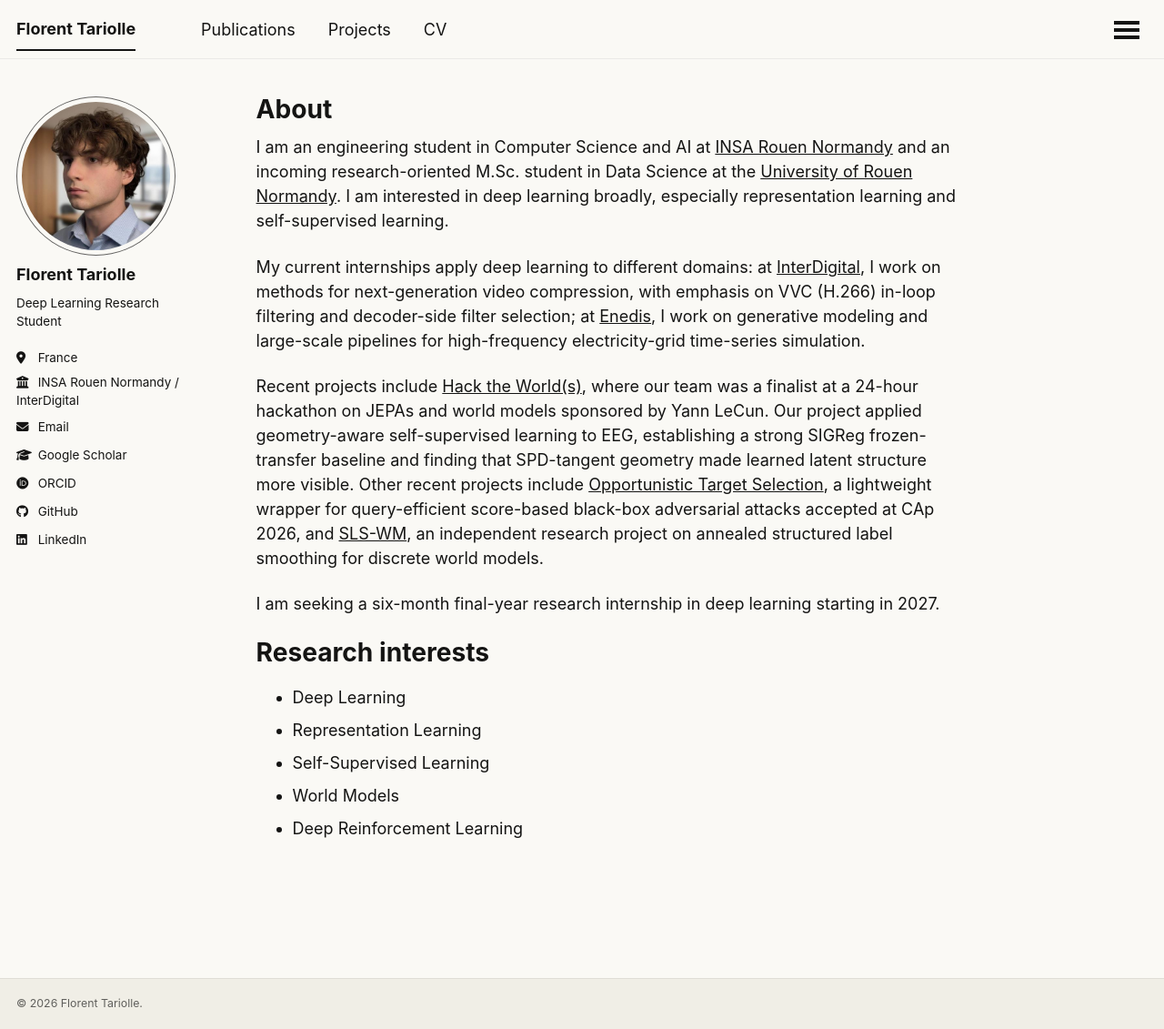
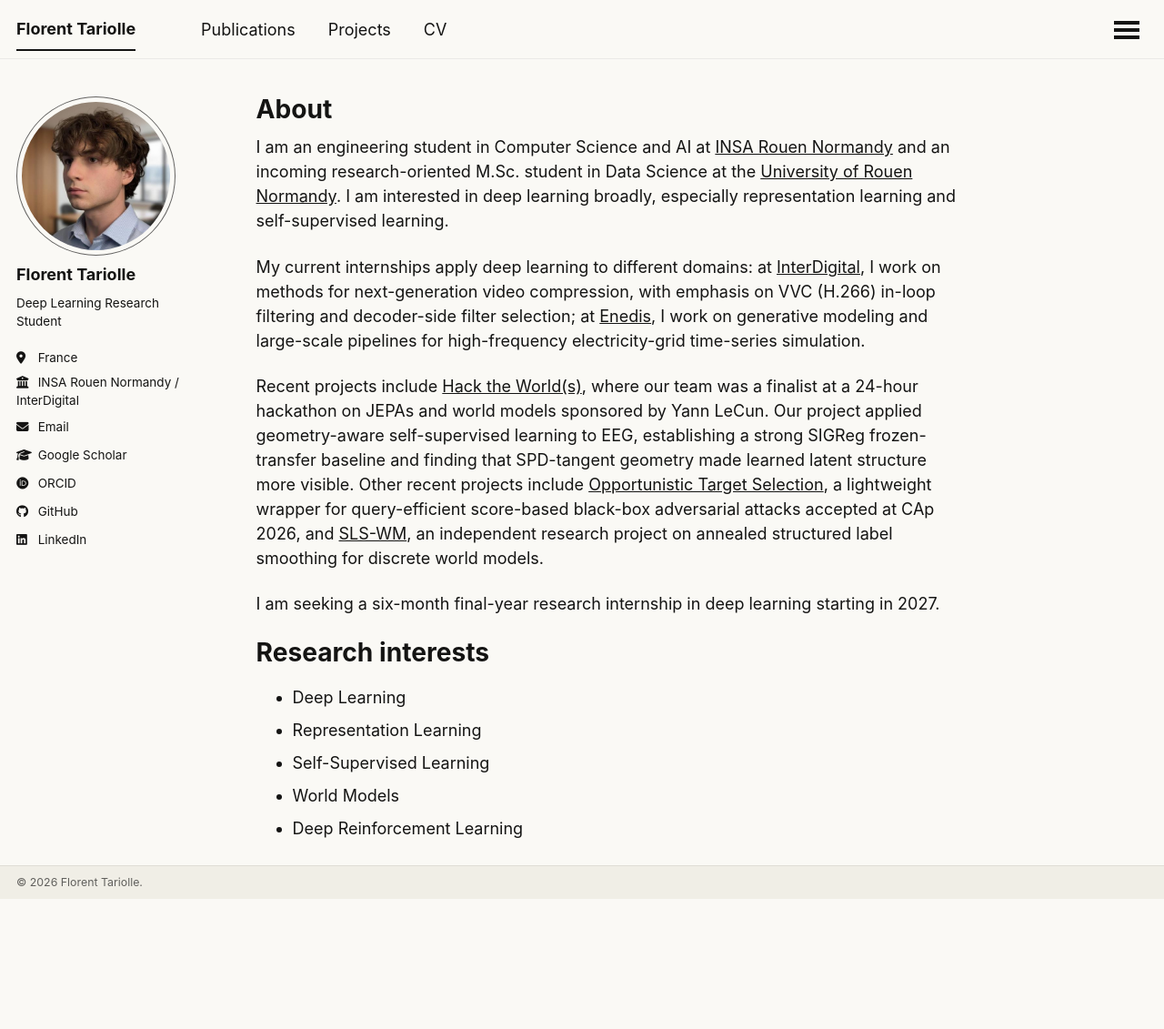
Before and after one commit to Tariolle/Tariolle.github.io, a Jekyll site: the page built from _pages/about.md, in a window 1280 px wide and 1131 px high. Shown: the whole window at 91% size. Built offline with Jekyll 4.4.1, drawn with Linux system fonts in a browser that asks for light colours; some web fonts are replaced; a script that is not in the unit is left out.

Commit message:
fix: reduce homepage footer spacing

```diff
--- a/_sass/layout/_base.scss
+++ b/_sass/layout/_base.scss
@@ -14,7 +14,6 @@ body {
 
   margin: 0;
   padding: $masthead-height 0 0;
-  padding-bottom: 9em;
   font-family: $global-font-family;
   line-height: 1.5;
 
--- a/_sass/layout/_footer.scss
+++ b/_sass/layout/_footer.scss
@@ -10,16 +10,15 @@
   float: left;
   margin-left: 0;
   margin-right: 0;
-  margin-top: 3em;
+  margin-top: 0.5em;
   width: 100%;
   clear: both;
 
   /* keep footer in normal document flow so custom widgets do not overlap content */
   height: auto;
 
-  /* keep the footer on the bottom of the page without covering content */
-  position: absolute;
-  bottom: 0;
+  /* keep the footer in normal document flow */
+  position: static;
 
   -webkit-animation: intro 0.3s both;
           animation: intro 0.3s both;
@@ -31,9 +30,9 @@
     @include clearfix;
     margin-left: auto;
     margin-right: auto;
-    margin-top: 1em;
+    margin-top: 0.5em;
     max-width: 100%;
-    padding: 0 1em 1em;
+    padding: 0 1em 0.5em;
 
     @include breakpoint($x-large) {
       max-width: $x-large;
--- a/_sass/layout/_page.scss
+++ b/_sass/layout/_page.scss
@@ -209,6 +209,10 @@
   }
 }
 
+.page__inner-wrap > .page__meta:empty {
+  display: none;
+}
+
 .page__meta-title {
   margin-bottom: 10px;
   font-size: $type-size-6;
```
